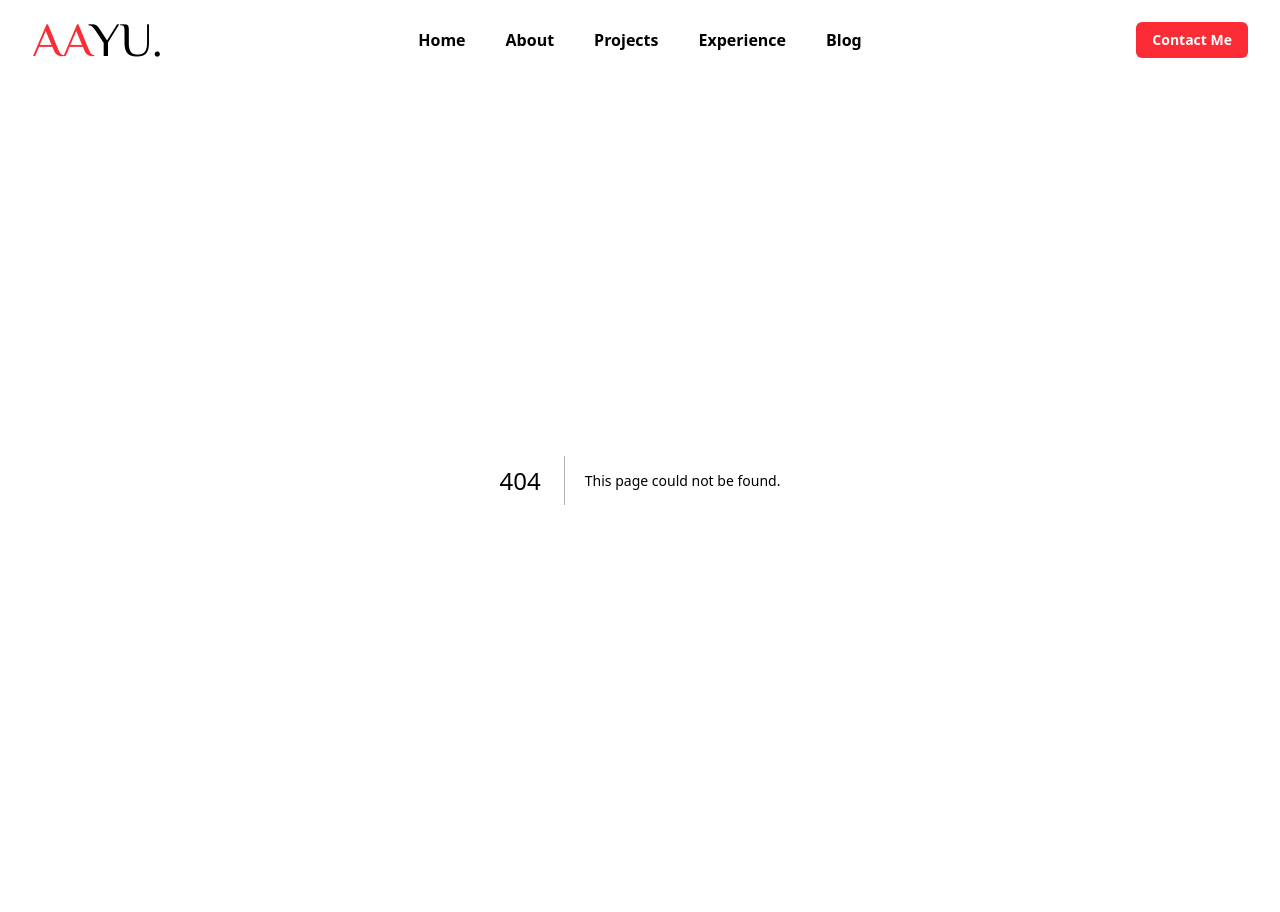
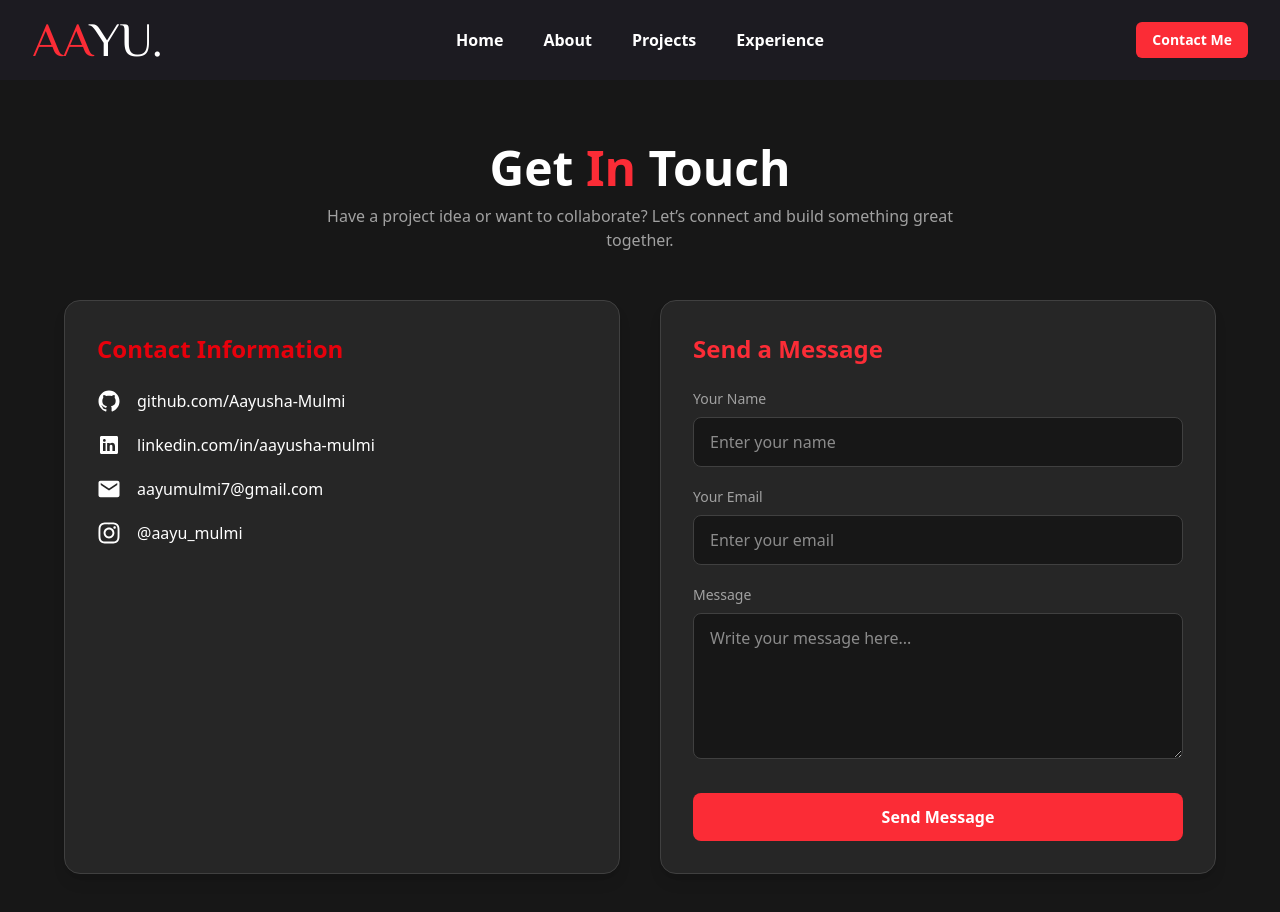
Before and after one commit to Aayusha-Mulmi/my-portfolio, a Next.js app: page /ContactMe in a window 1280 px wide. Before the commit this address had no page. Shown: the top 912 px of the page. Before the commit the page ends 880 px from the top, so only its background shows below. Built offline with nearby package versions, Linux system fonts and the light colour scheme; a web font is replaced by a local one.

Commit message:
Add ContactMe and Footer components; refactor navigation links and improve layout in Experience and Hero components

```diff
--- /dev/null
+++ b/src/app/ContactMe/page.tsx
@@ -0,0 +1,136 @@
+'use client';
+
+import React from "react";
+import { FaInstagram } from "react-icons/fa6";
+import { IoLogoGithub, IoLogoLinkedin, IoMdMail } from "react-icons/io";
+
+export default function ContactMe() {
+  return (
+    <section className="min-h-screen bg-neutral-900 px-4 sm:px-8 py-16 text-white">
+      {/* Section Title */}
+      <div className="text-center mb-12">
+        <h1 className="text-4xl sm:text-5xl font-bold">
+          Get <span className="text-red-500">In</span> Touch
+        </h1>
+        <p className="text-neutral-400 max-w-2xl mx-auto mt-3">
+          Have a project idea or want to collaborate? Let’s connect and build
+          something great together.
+        </p>
+      </div>
+
+      <div className="grid grid-cols-1 md:grid-cols-2 gap-10 max-w-6xl mx-auto">
+        {/* Left Side - Contact Info */}
+        <div className="bg-neutral-800 border border-neutral-700 rounded-2xl p-8 shadow-lg hover:shadow-red-500/10 transition">
+          <h2 className="text-2xl font-semibold mb-6 text-red-600">
+            Contact Information
+          </h2>
+          <div className="space-y-5">
+            <div className="flex items-center  gap-4">
+              <IoLogoGithub className="text-2xl text-white hover:text-red-500 transition" />
+              <a
+                href="https://github.com/Aayusha-Mulmi"
+                target="_blank"
+                rel="noopener noreferrer"
+                className="hover:underline"
+              >
+                github.com/Aayusha-Mulmi
+              </a>
+            </div>
+
+            <div className="flex items-center gap-4">
+              <IoLogoLinkedin className="text-2xl text-white hover:text-red-400 transition" />
+              <a
+                href="https://www.linkedin.com/in/aayusha-mulmi-060a49333/"
+                target="_blank"
+                rel="noopener noreferrer"
+                className="hover:underline"
+              >
+                linkedin.com/in/aayusha-mulmi
+              </a>
+            </div>
+
+            <div className="flex items-center gap-4">
+              <IoMdMail className="text-2xl text-white hover:text-red-400 transition" />
+              <a
+                href="mailto:aayumulmi7@gmail.com"
+                className="hover:underline"
+              >
+                aayumulmi7@gmail.com
+              </a>
+            </div>
+
+            <div className="flex items-center gap-4">
+              <FaInstagram className="text-2xl text-white hover:text-red-400 transition" />
+              <a
+                href="https://www.instagram.com/aayu_mulmi/"
+                target="_blank"
+                rel="noopener noreferrer"
+                className="hover:underline"
+              >
+                @aayu_mulmi
+              </a>
+            </div>
+          </div>
+        </div>
+
+        {/* Right Side - Contact Form */}
+        <form
+          className="bg-neutral-800 border border-neutral-700 rounded-2xl p-8 shadow-lg hover:shadow-red-500/10 transition"
+          onSubmit={(e) => {
+            e.preventDefault();
+            alert("Message sent! (Form handling to be added)");
+          }}
+        >
+          <h2 className="text-2xl font-semibold mb-6 text-red-500">
+            Send a Message
+          </h2>
+
+          <div className="flex flex-col gap-5">
+            <div>
+              <label className="block mb-2 text-sm text-neutral-400">
+                Your Name
+              </label>
+              <input
+                type="text"
+                required
+                placeholder="Enter your name"
+                className="w-full px-4 py-3 rounded-lg bg-neutral-900 border border-neutral-700 focus:border-red-500 outline-none transition"
+              />
+            </div>
+
+            <div>
+              <label className="block mb-2 text-sm text-neutral-400">
+                Your Email
+              </label>
+              <input
+                type="email"
+                required
+                placeholder="Enter your email"
+                className="w-full px-4 py-3 rounded-lg bg-neutral-900 border border-neutral-700 focus:border-red-500 outline-none transition"
+              />
+            </div>
+
+            <div>
+              <label className="block mb-2 text-sm text-neutral-400">
+                Message
+              </label>
+              <textarea
+                required
+                rows={5}
+                placeholder="Write your message here..."
+                className="w-full px-4 py-3 rounded-lg bg-neutral-900 border border-neutral-700 focus:border-red-500 outline-none transition"
+              ></textarea>
+            </div>
+
+            <button
+              type="submit"
+              className="mt-2 px-6 py-3 bg-red-500 text-white font-semibold rounded-lg hover:bg-red-600 transition duration-300"
+            >
+              Send Message
+            </button>
+          </div>
+        </form>
+      </div>
+    </section>
+  );
+}
--- a/src/app/Experience/page.tsx
+++ b/src/app/Experience/page.tsx
@@ -38,8 +38,9 @@ export default function Experience() {
       icon: <FaSchool />,
     },
   ];
+  return (
+    <>
 
-  return (
     <div className="min-h-screen bg-neutral-900 px-4 sm:px-8 py-16">
       <h1 className="text-center text-3xl sm:text-4xl font-bold text-white mb-16">
         Education <span className="text-red-500">&</span> Experience
@@ -90,5 +91,7 @@ export default function Experience() {
         ))}
       </div>
     </div>
+      <hr className="border-neutral-600" />
+        </>
   );
 }
--- /dev/null
+++ b/src/app/Footer.tsx
@@ -0,0 +1,17 @@
+import React from "react";
+
+export default function Footer() {
+  return (
+    <footer className="bg-neutral-900 text-neutral-400 py-8 px-6 border-t border-neutral-800">
+      <div className="max-w-6xl mx-auto text-center">
+        <p className="text-sm sm:text-base">
+          Made with <span className="text-red-500">❤️</span> by{" "}
+          <span className="text-white font-semibold">Aayusha Mulmi</span> |{" "}
+          <span className="text-neutral-500">
+            All Rights Reserved © {new Date().getFullYear()}
+          </span>
+        </p>
+      </div>
+    </footer>
+  );
+}
--- a/src/app/Hero/page.tsx
+++ b/src/app/Hero/page.tsx
@@ -3,8 +3,6 @@ import Image from "next/image";
 
 import { FaArrowRight } from "react-icons/fa6";
 import { MdOutlineFileDownload } from "react-icons/md";
-import { IoLogoGithub, IoLogoLinkedin, IoMdMail } from "react-icons/io";
-import { FaInstagram } from "react-icons/fa";
 
 export default function Hero() {
   return (
@@ -52,41 +50,7 @@ export default function Hero() {
               </button>
             </a>
           </div>
-          <div className="flex gap-5 text-2xl mt-5">
-            <a
-              href="https://github.com/Aayusha-Mulmi"
-              target="_blank"
-              rel="noopener noreferrer"
-              className="hover:bg-gray-800 p-2 rounded-full transition duration-300"
-            >
-              {" "}
-              <IoLogoGithub />{" "}
-            </a>
-            <a
-              href="https://www.linkedin.com/in/aayusha-mulmi-060a49333/"
-              target="_blank"
-              rel="noopener noreferrer"
-              className="hover:bg-gray-800 p-2 rounded-full transition duration-300"
-            >
-              <IoLogoLinkedin />
-            </a>
-            <a
-              href="mailto:aayumulmi7@gmail.com"
-              target="_blank"
-              rel="noopener noreferrer"
-              className="hover:bg-gray-800 p-2 rounded-full transition duration-300"
-            >
-              <IoMdMail />
-            </a>
-            <a
-              href="https://www.instagram.com/aayu_mulmi/"
-              target="_blank"
-              rel="noopener noreferrer"
-              className="hover:bg-gray-800 p-2 rounded-full transition duration-300"
-            >
-              <FaInstagram />
-            </a>
-          </div>
+
         </div>
       </div>
     </div>
--- a/src/app/Nav.tsx
+++ b/src/app/Nav.tsx
@@ -15,8 +15,7 @@ export default function Nav() {
     { name: "About", href: "/About" },
     { name: "Projects", href: "/MyWork" },
     { name: "Experience", href: "/Experience" },
-    { name: "Blog", href: "/Blog" },
-    { name: "Contact Me", href: "/Contact" },
+    { name: "Contact Me", href: "/ContactMe" },
   ];
 
   return (
@@ -44,7 +43,7 @@ export default function Nav() {
         </div>
 
         <div className="hidden md:block">
-          <Link href="/Contact">
+          <Link href="/ContactMe">
             <button className="px-4 py-2 bg-red-500 text-white rounded-md hover:bg-red-600 transition duration-300 text-sm font-semibold">
               Contact Me
             </button>
--- a/src/app/page.tsx
+++ b/src/app/page.tsx
@@ -2,6 +2,8 @@ import Hero from "./Hero/page";
 import About from "./About/page";
 import Experience from "./Experience/page";
 import MyWork from "./MyWork/page";
+import ContactMe from "./ContactMe/page";
+import Footer from "./Footer";
 
 export default function Home() {
   return (
@@ -10,6 +12,8 @@ export default function Home() {
       <About />
       <MyWork />
       <Experience />
+      <ContactMe />
+      <Footer />
     </div>
   );
 }
```
